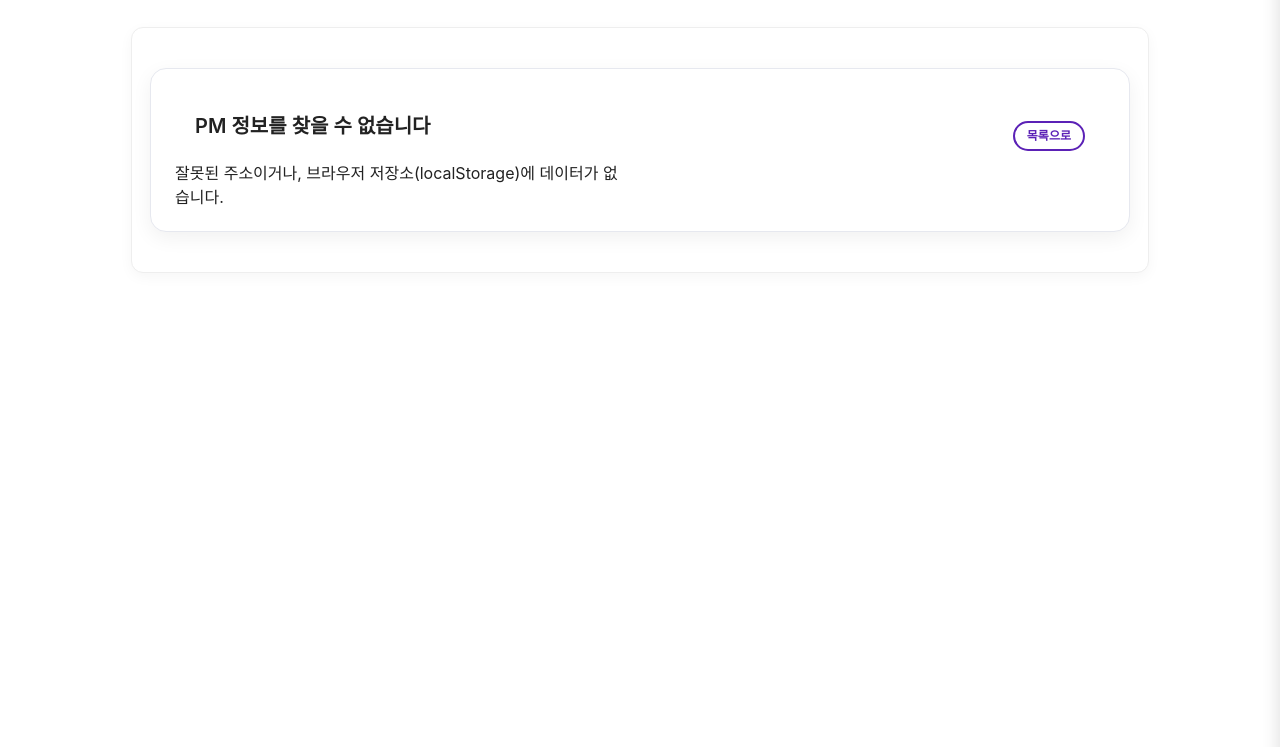
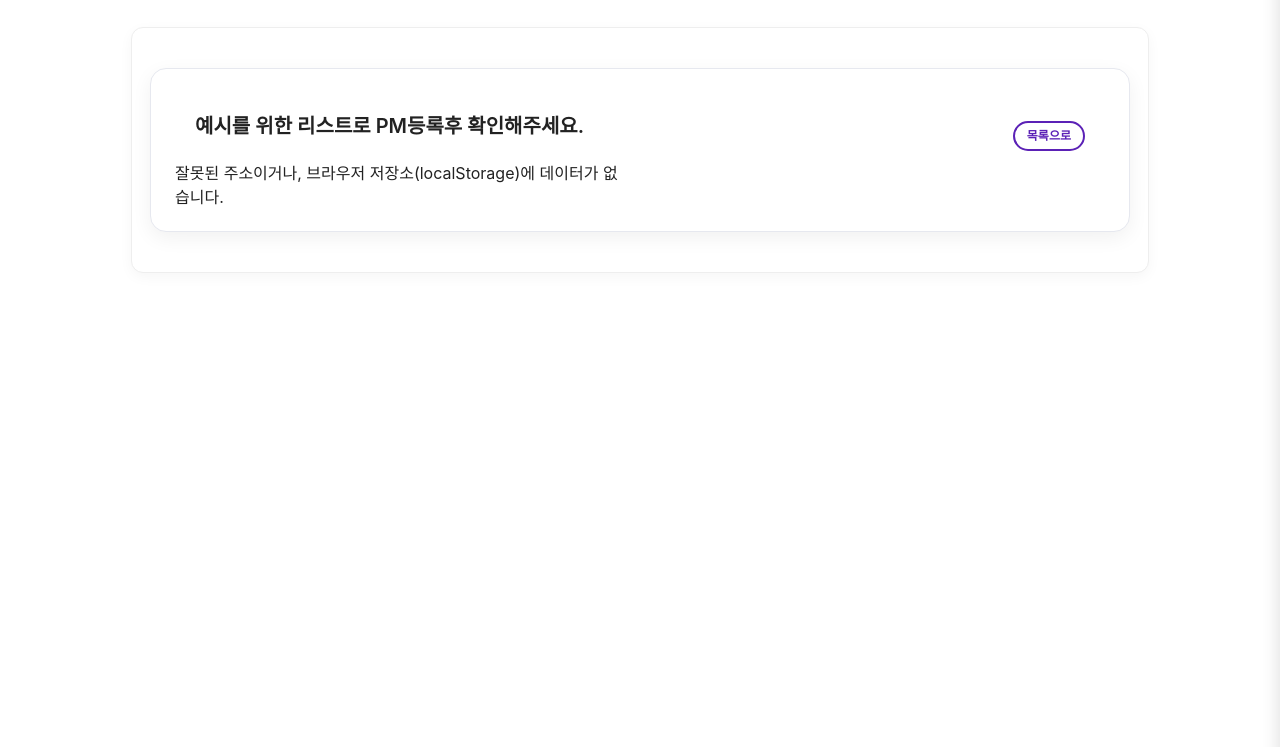
Before and after one commit to yunjungheo/pm_pool, a plain HTML site: page pmProfile.html in a window 1280 px wide. Shown: the part 53-800 px from the top of the page. Drawn offline with Linux system fonts and the light colour scheme; a web font is replaced by a local one.

Commit message:
PM등록 안내메시지

```diff
--- a/js/pmProfile.js
+++ b/js/pmProfile.js
@@ -69,7 +69,7 @@ document.addEventListener('DOMContentLoaded', () => {
     host.innerHTML = `
       <article class="detail-card" aria-labelledby="not-found">
         <header class="detail-head">
-          <h2 id="not-found">PM 정보를 찾을 수 없습니다</h2>
+          <h2 id="not-found">예시를 위한 리스트로 PM등록후 확인해주세요.</h2>
           <nav class="detail-actions actions-group">
             <a class="btn-outline btn-outline--edit" href="./index.html" role="button">목록으로</a>
           </nav>
```
Also changed, not shown: index.html (+1 -2 lines).
